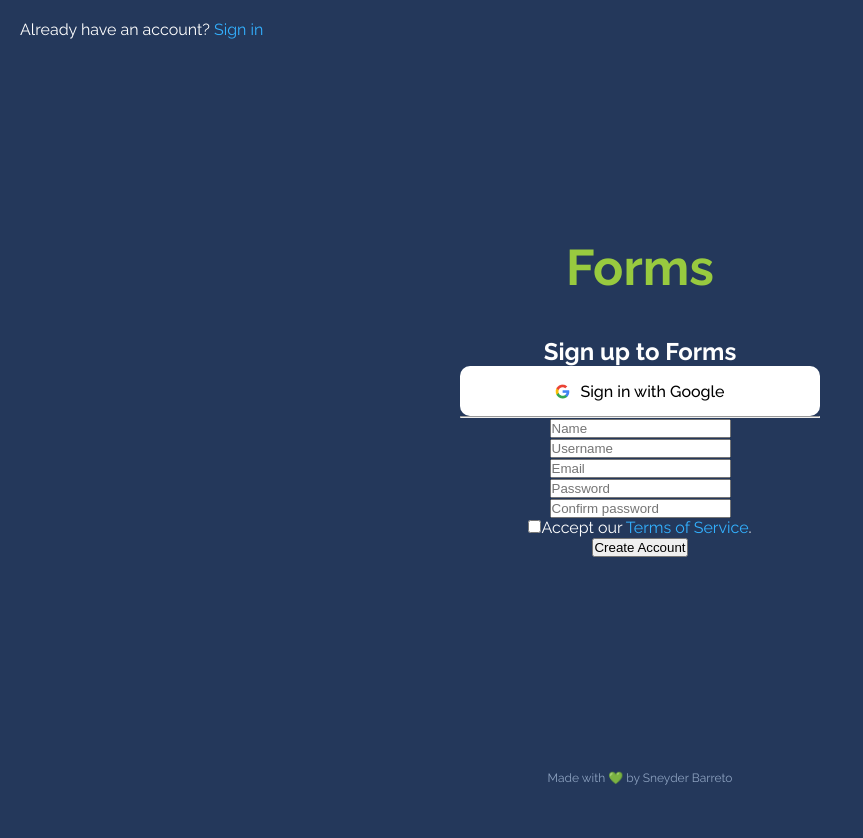
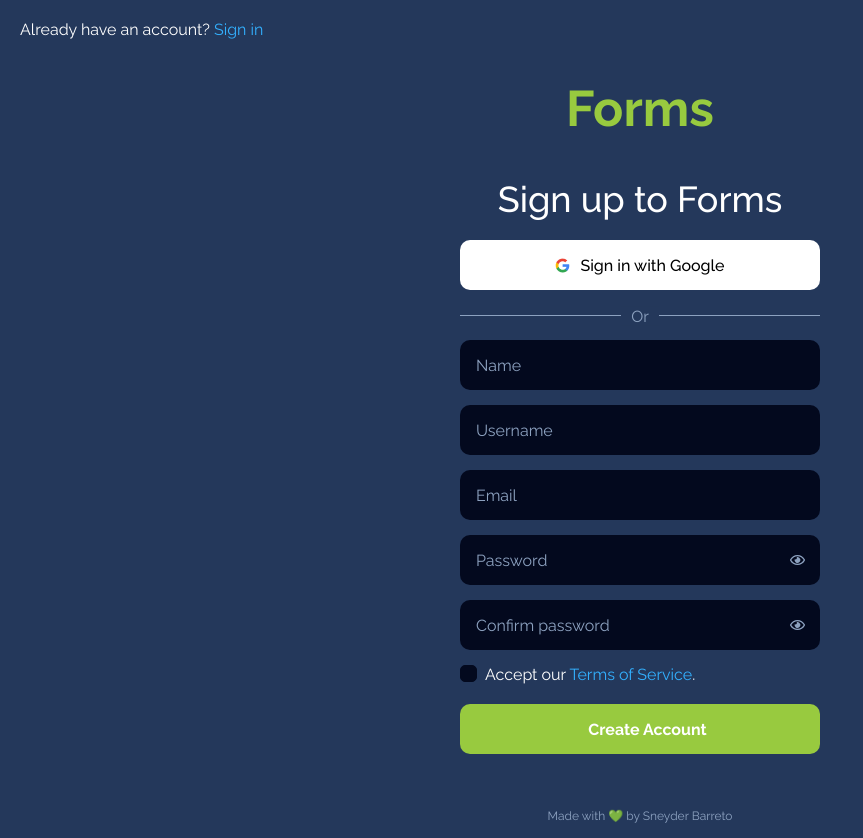
Before and after one commit to sneyderdev/forms, a React app: page /register in a window 1280 px wide. Shown: the whole page, without its empty margins (0-863 px from the left). Before the commit the page ends 800 px from the top, so only its background shows below. Built offline with nearby package versions, Linux system fonts and the light colour scheme.

Commit message:
ADD: Register styles, add PasswordContainer styles to shared and add check icon

```diff
--- a/src/components/LoginForm/LoginForm.styles.js
+++ b/src/components/LoginForm/LoginForm.styles.js
@@ -1,28 +1,10 @@
 import styled from 'styled-components';
-
-import eye from '@images/eye.svg';
 
 const LoginFormContainer = styled.form`
   text-align: right;
 
   div {
-    position: relative;
-
-    input {
-      margin-bottom: 0;
-    }
-
-    span {
-      width: 15px;
-      height: 15px;
-      position: absolute;
-      top: calc(50% - 7.5px);
-      right: 15px;
-      background-image: url(${eye});
-      background-repeat: no-repeat;
-      background-position: center;
-      cursor: pointer;
-    }
+    margin-bottom: 0;
   }
 
   a {
--- a/src/components/LoginForm/index.jsx
+++ b/src/components/LoginForm/index.jsx
@@ -1,6 +1,6 @@
 import React from 'react';
 
-import { Input } from '@shared';
+import { Input, PasswordContainer } from '@shared';
 
 import LoginFormContainer from './LoginForm.styles';
 
@@ -8,10 +8,10 @@
   <div>
     <LoginFormContainer>
       <Input type="text" name="email" placeholder="Your email" />
-      <div>
+      <PasswordContainer>
         <Input type="password" name="password" placeholder="Your password" />
         <span />
-      </div>
+      </PasswordContainer>
       <a href="/">Forgot password?</a>
       <Input type="submit" value="Sign in" />
     </LoginFormContainer>
--- /dev/null
+++ b/src/components/RegisterForm/RegisterForm.styles.js
@@ -0,0 +1,42 @@
+import styled from 'styled-components';
+
+import check from '@images/check.svg';
+
+const RegisterFormContainer = styled.form`
+  text-align: left;
+
+  div:last-of-type {
+    margin-bottom: 20px;
+  }
+
+  input[type='checkbox'] {
+    display: none;
+  }
+
+  label {
+    display: block;
+    padding-left: 25px;
+    position: relative;
+
+    &::before {
+      content: '';
+      display: inline-block;
+      width: 15px;
+      height: 15px;
+      position: absolute;
+      top: 0;
+      left: 0;
+      border-radius: 5px;
+      border: 1px solid ${({ theme }) => theme.colors.tertiary};
+      background: ${({ theme }) => theme.colors.tertiary};
+    }
+  }
+
+  input[type='checkbox']:checked + label::before {
+    border-color: ${({ theme }) => theme.colors.active};
+    background: ${({ theme }) => theme.colors.active} url(${check}) center
+      no-repeat;
+  }
+`;
+
+export default RegisterFormContainer;
--- a/src/components/RegisterForm/index.jsx
+++ b/src/components/RegisterForm/index.jsx
@@ -1,33 +1,37 @@
 import React from 'react';
+
+import { Input, PasswordContainer } from '@shared';
+
+import RegisterFormContainer from './RegisterForm.styles';
 
 const RegisterForm = () => (
   <div>
-    <form>
+    <RegisterFormContainer>
       <div>
-        <input type="text" name="name" placeholder="Name" />
-        <input type="text" name="username" placeholder="Username" />
+        <Input type="text" name="name" placeholder="Name" />
+        <Input type="text" name="username" placeholder="Username" />
       </div>
-      <input type="email" name="email" placeholder="Email" />
-      <div>
-        <input type="password" name="password" placeholder="Password" />
+      <Input type="email" name="email" placeholder="Email" />
+      <PasswordContainer>
+        <Input type="password" name="password" placeholder="Password" />
         <span />
-      </div>
-      <div>
-        <input
+      </PasswordContainer>
+      <PasswordContainer>
+        <Input
           type="password"
           name="confirm-password"
           placeholder="Confirm password"
         />
         <span />
-      </div>
+      </PasswordContainer>
       <div>
+        <input type="checkbox" name="agree-to-terms" id="agree-to-terms" />
         <label htmlFor="agree-to-terms">
-          <input type="checkbox" name="agree-to-terms" id="agree-to-terms" />
           Accept our <a href="/">Terms of Service</a>.
         </label>
       </div>
-      <input type="submit" value="Create Account" />
-    </form>
+      <Input type="submit" value="Create Account" />
+    </RegisterFormContainer>
   </div>
 );
 
--- a/src/containers/Register/index.jsx
+++ b/src/containers/Register/index.jsx
@@ -2,13 +2,15 @@
 
 import { GoogleButton, RegisterForm } from '@components';
 
+import { FormSection } from '@shared';
+
 const Register = () => (
-  <section>
+  <FormSection>
     <h2>Sign up to Forms</h2>
     <GoogleButton />
     <hr />
     <RegisterForm />
-  </section>
+  </FormSection>
 );
 
 export default Register;
--- /dev/null
+++ b/src/shared/components/PasswordContainer.js
@@ -0,0 +1,26 @@
+import styled from 'styled-components';
+
+import eye from '@images/eye.svg';
+
+const PasswordContainer = styled.div`
+  margin-bottom: 15px;
+  position: relative;
+
+  input {
+    margin-bottom: 0;
+  }
+
+  span {
+    width: 15px;
+    height: 15px;
+    position: absolute;
+    top: calc(50% - 7.5px);
+    right: 15px;
+    background-image: url(${eye});
+    background-repeat: no-repeat;
+    background-position: center;
+    cursor: pointer;
+  }
+`;
+
+export default PasswordContainer;
--- a/src/shared/index.js
+++ b/src/shared/index.js
@@ -7,3 +7,4 @@
 export { default as Container } from './components/Container';
 export { default as FormSection } from './components/FormSection';
 export { default as Input } from './components/Input';
+export { default as PasswordContainer } from './components/PasswordContainer';
```
Also changed, not shown: src/assets/images/check.svg (added).
